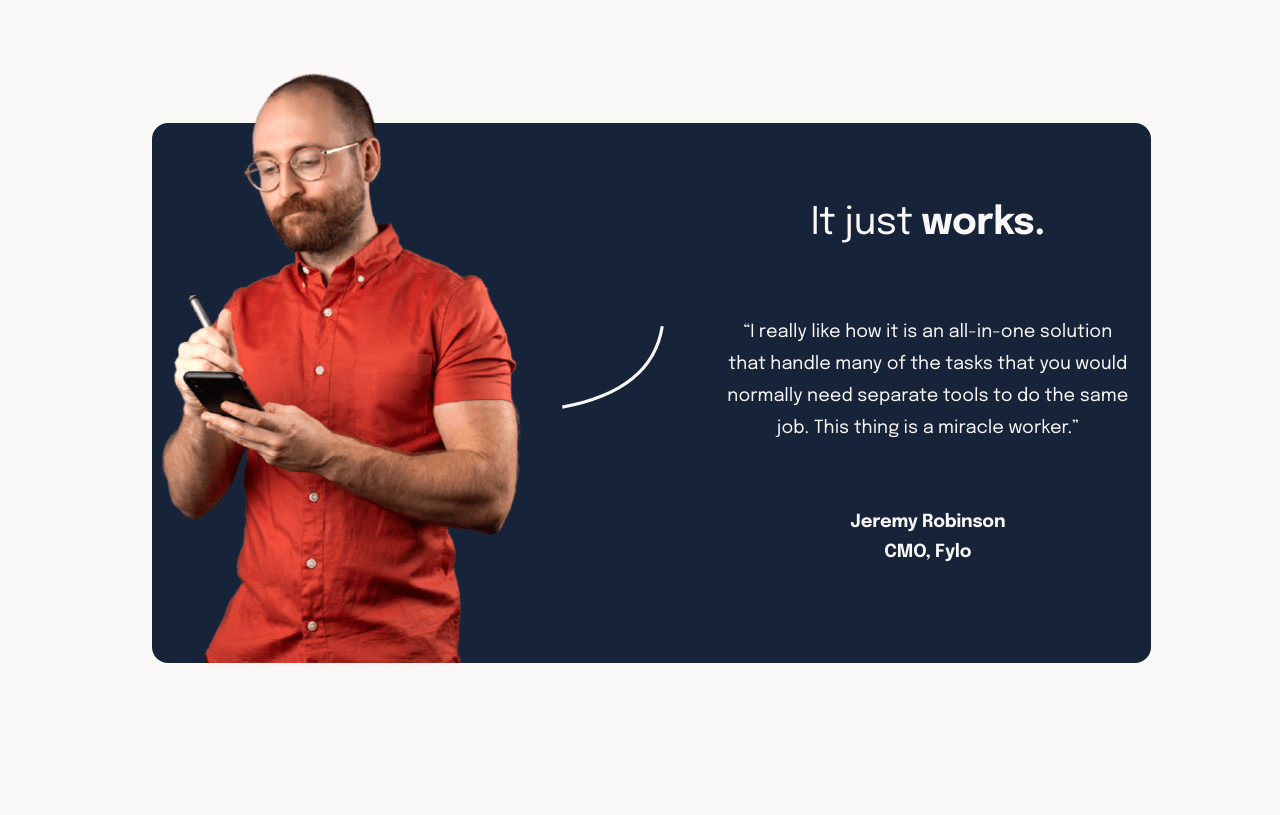
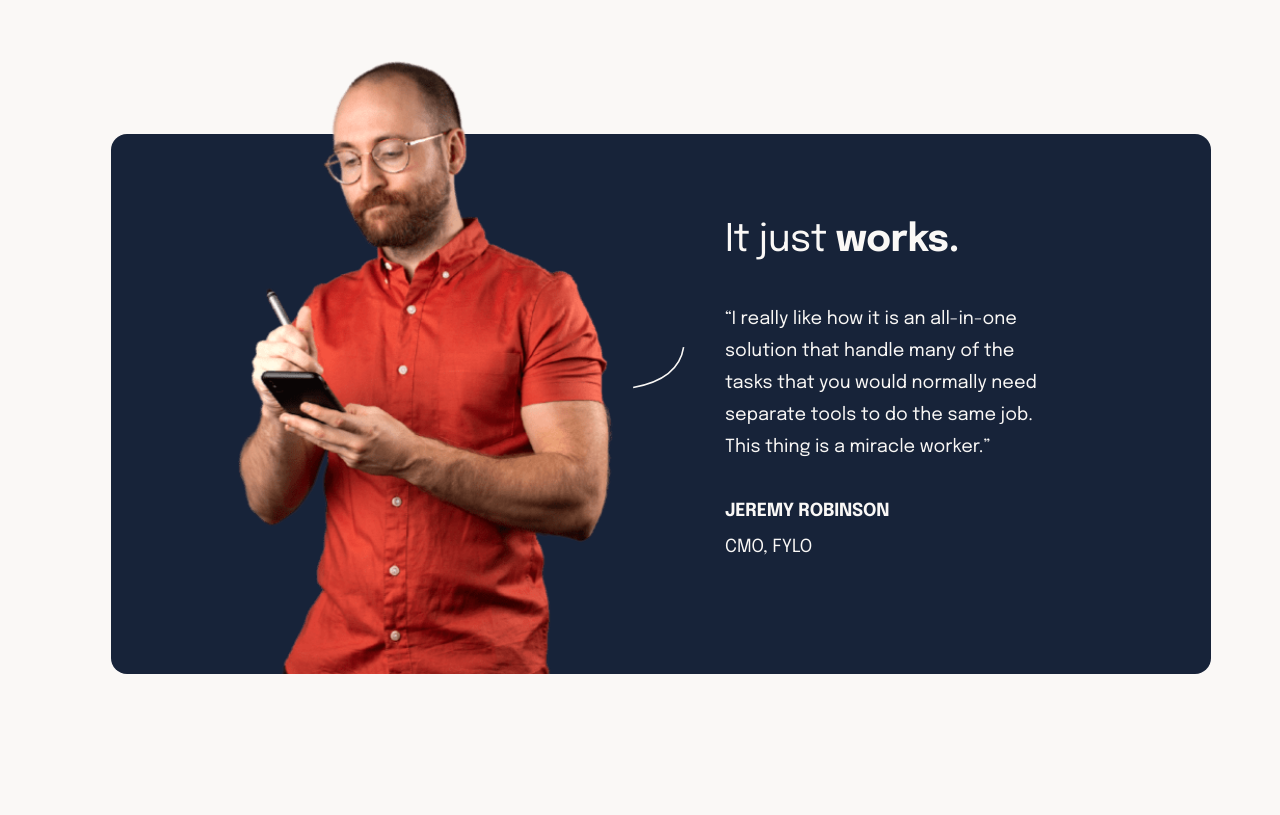
Before and after one commit to ALDono/Suite-Landing, a plain HTML site: page index.html in a window 1280 px wide. Shown: the part 763-1578 px from the top of the page. Drawn offline with Linux system fonts and the light colour scheme.

Commit message:
background fixes

```diff
--- a/index.html
+++ b/index.html
@@ -44,13 +44,14 @@
     <section class="second-section">
       <div class="s-s-rows">
       <img src="images/image-jeremy-large.png" width="240px" alt="">
-      <img src="images/pattern-curved-line-2.svg" alt="">
+      <img id="curve" src="images/pattern-curved-line-2.svg" alt="">
       <div class="s-s-text">
         <h1 class="fs-heading-l-reg fc-off-white">It just <span class="fs-heading-l-bold">works.</span></h1>
         <p class="fs-body fc-off-white">“I really like how it is an all-in-one solution that handle many of
         the tasks that you would normally need separate tools to do the same
         job. This thing is a miracle worker.”</p>
-        <h2 class="fs-heading-m fc-off-white">Jeremy Robinson <br><span class="fs-body fc-off-white">CMO, Fylo</span></h2>
+        <h2 class="capitilise fs-heading-m fc-off-white">Jeremy Robinson <br></h2>
+        <p id="jezzers-title" class="capitilise fc-off-white fs-body">CMO, Fylo</p>
       </div>
     </div>
     </section>
--- a/style.css
+++ b/style.css
@@ -244,12 +244,18 @@ select {
 
 }
 
+.capitilise{
+  text-transform: uppercase;
+}
+
 /* End of Utility */
 
 body{
   font-family: var(--ff-main);
   background-color: var(--clr-off-white);
 }
+
+/* mobile default */
 
 .container{
   padding: 1em;
@@ -291,16 +297,6 @@ header{
 }
 
 #spanbgi{
-
-
-
-  background-position: bottom 170px left 310px;
-  padding: 90px;
-  margin: -90px;
-}
-
-/* mobile default */
-#spanbgi{
   background-image: url(images/pattern-curved-line-1.svg);
   background-size: 35%;
   background-position: bottom 140px left 210px;
@@ -309,11 +305,10 @@ header{
   margin: -90px;
 }
 
-
-
 .second-section{
   margin-top: 70px;
 }
+
 .s-s-rows{
   display: flex;
   flex-direction: column;
@@ -353,7 +348,6 @@ header{
   text-align: center;
 }
 
-
 footer{
   margin-top: 150px;
   display: flex;
@@ -374,6 +368,13 @@ li{
   float: left;
   margin-right: 25px;
 }
+
+#jezzers-title{
+  margin: 0;
+  line-height: 5px;
+}
+
+
 /* tablet size */
 @media (min-width: 650px){
   .hero-image-landscape{
@@ -412,9 +413,8 @@ li{
   footer{
     display:flex;
     flex-direction: row;
-    justify-content: space-between;
+    justify-content: space-around;
   }
-
 
 }
 
@@ -425,7 +425,7 @@ li{
   .hero{
     width:1110px;
     flex-direction: row;
-    justify-content: space-evenly;
+    justify-content: space-between;
     gap: 1em;
   }
 
@@ -459,8 +459,6 @@ li{
     flex-direction: column;
     justify-content: space-around;
   }
-
-/* desktop */
   #spanbgi{
     background-image: url(images/pattern-curved-line-1.svg);
     background-size: auto;
@@ -477,9 +475,9 @@ li{
       height: 600px;
       outline:black 3px red;
       flex-direction: row;
-    justify-content: flex-end;
+      justify-content: center;
       align-items: center;
-    gap: 40px;
+      gap: 20px;
       position: relative;
     }
 
@@ -487,8 +485,9 @@ li{
       background-color: var(--clr-dark-blue);
       content: '';
       position: absolute;
-    width:90%;
-    top: 55px;
+      width:1100px;
+      top: 66px;
+      left: 10px;
       border-radius: 1em;
       z-index: -1;
     }
@@ -497,4 +496,32 @@ li{
       width: 375px;
     }
 
+    .s-s-text{
+      width: 369px;
+      gap: 20px;
     }
+
+    /* .s-s-text{
+      display:flex;
+      flex-direction: column;
+      justify-content: center;
+      padding: 20px;
+    } */
+
+    #curve{
+      width: 52px;
+    }
+
+    .s-s-text p{
+      text-align: left;
+    }
+
+    .s-s-text h2{
+      text-align: left;
+    }
+
+    .s-s-text h1{
+      text-align: left;
+    }
+
+}
```
Lines whose indentation alone changed are shown as unchanged.
